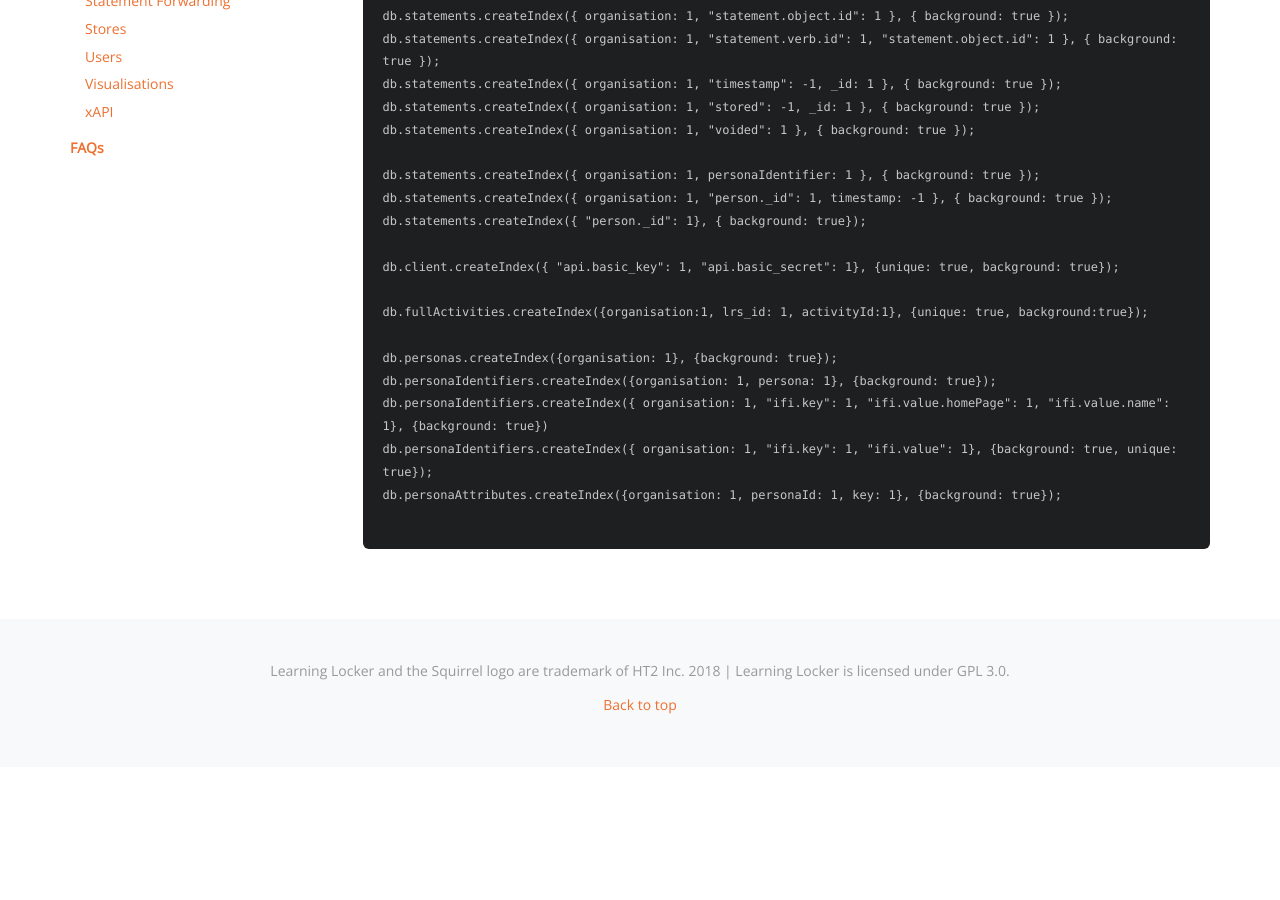
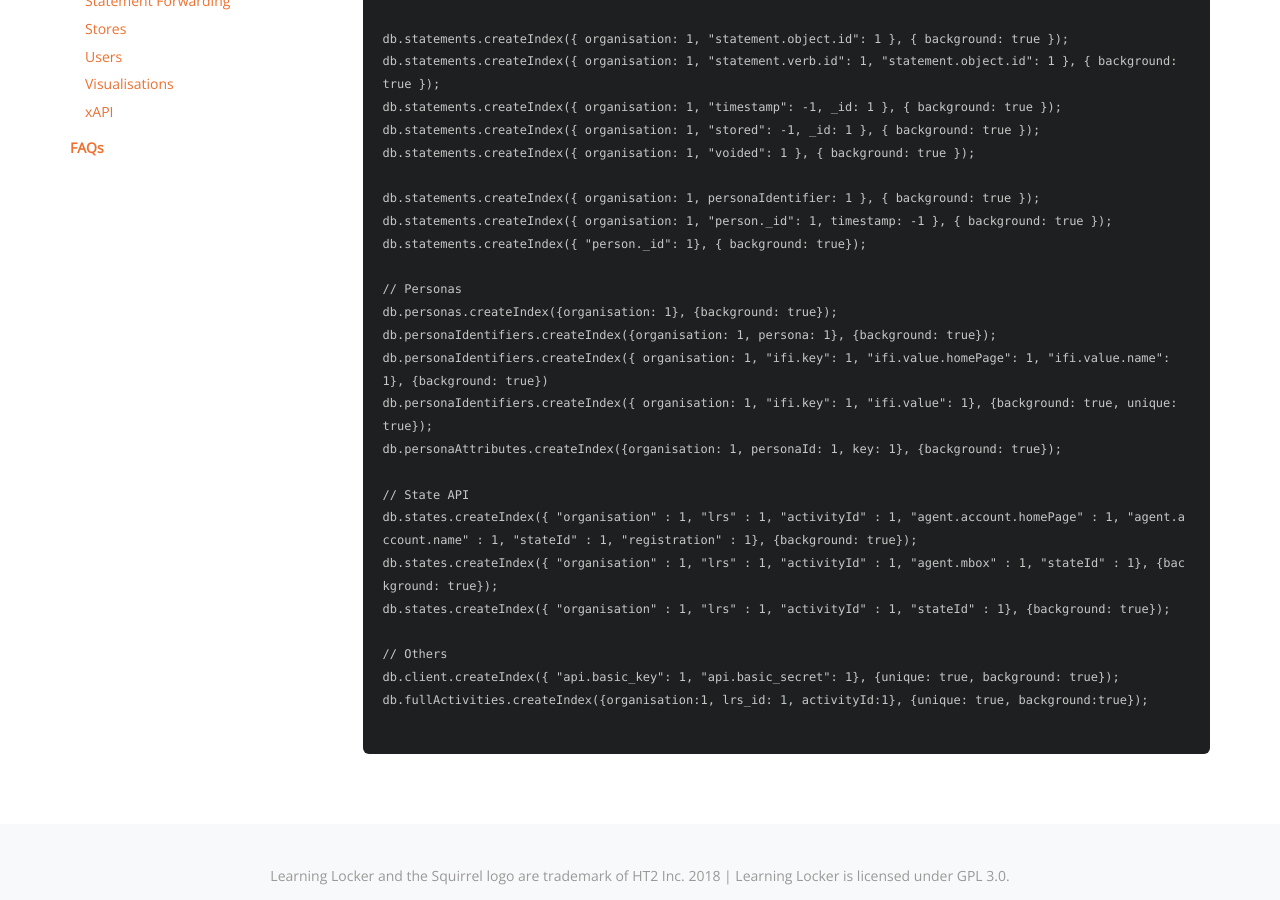
Before and after one commit to LearningLocker/docs, a Jekyll site: the page built from src/guides-indexing.md, in a window 1280 px wide and 900 px high, scrolled down 1054 px. Built offline with Jekyll 4.4.1, drawn with Linux system fonts in a browser that asks for light colours; nearby versions of some CDN libraries; our own code applies the rules of GitHub Pages for plain Markdown files; before the commit the page ends 1821 px from its top, so only the background shows below that.

Commit message:
Update guides-indexing.md

````diff
--- a/src/guides-indexing.md
+++ b/src/guides-indexing.md
@@ -42,14 +43,20 @@ db.statements.createIndex({ organisation: 1, personaIdentifier: 1 }, { backgroun
 db.statements.createIndex({ organisation: 1, "person._id": 1, timestamp: -1 }, { background: true });
 db.statements.createIndex({ "person._id": 1}, { background: true});
 
-db.client.createIndex({ "api.basic_key": 1, "api.basic_secret": 1}, {unique: true, background: true});
-
-db.fullActivities.createIndex({organisation:1, lrs_id: 1, activityId:1}, {unique: true, background:true});
-
+// Personas
 db.personas.createIndex({organisation: 1}, {background: true});
 db.personaIdentifiers.createIndex({organisation: 1, persona: 1}, {background: true});
 db.personaIdentifiers.createIndex({ organisation: 1, "ifi.key": 1, "ifi.value.homePage": 1, "ifi.value.name": 1}, {background: true})
 db.personaIdentifiers.createIndex({ organisation: 1, "ifi.key": 1, "ifi.value": 1}, {background: true, unique: true});
 db.personaAttributes.createIndex({organisation: 1, personaId: 1, key: 1}, {background: true});
 
+// State API
+db.states.createIndex({ "organisation" : 1, "lrs" : 1, "activityId" : 1, "agent.account.homePage" : 1, "agent.account.name" : 1, "stateId" : 1, "registration" : 1}, {background: true});
+db.states.createIndex({ "organisation" : 1, "lrs" : 1, "activityId" : 1, "agent.mbox" : 1, "stateId" : 1}, {background: true});
+db.states.createIndex({ "organisation" : 1, "lrs" : 1, "activityId" : 1, "stateId" : 1}, {background: true});
+
+// Others
+db.client.createIndex({ "api.basic_key": 1, "api.basic_secret": 1}, {unique: true, background: true});
+db.fullActivities.createIndex({organisation:1, lrs_id: 1, activityId:1}, {unique: true, background:true});
+
 ```
````
Also changed, not shown: other parts of src/guides-indexing.md (+1 -0 lines).
